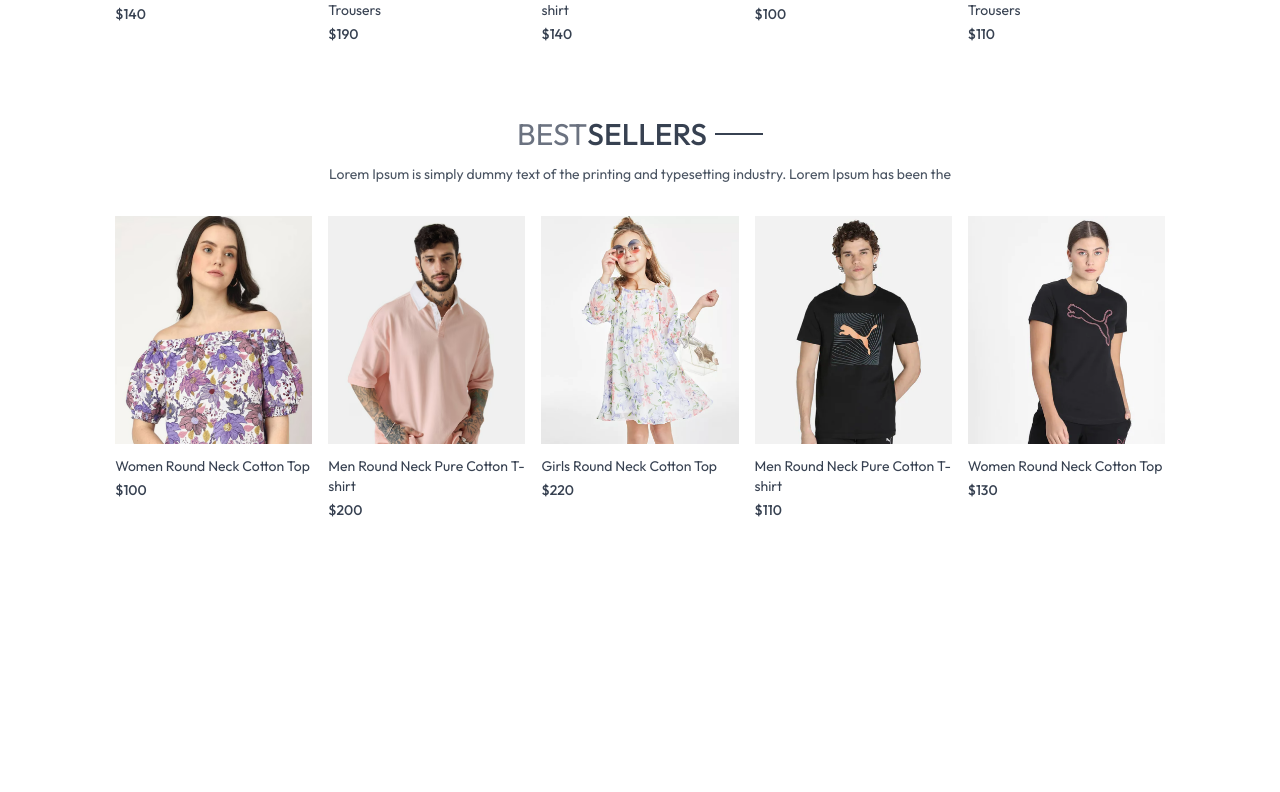
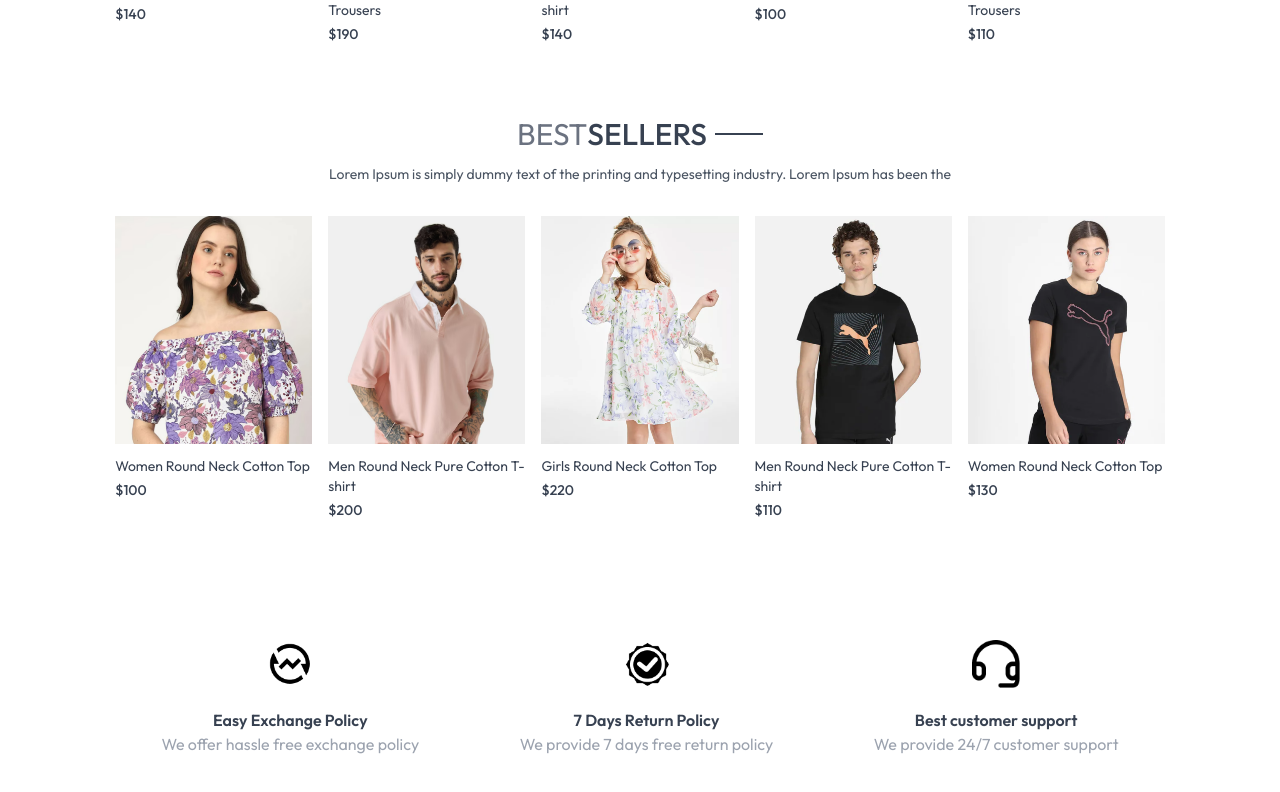
Before and after one commit to sheptianbagjautama/react-ecommerce, a React (Vite) app in the folder frontend/: page / in a window 1280 px wide. Shown: the part 1265-2057 px from the top of the page. Before the commit the page ends 1825 px from the top, so only its background shows below. Built offline with nearby package versions, Linux system fonts and the light colour scheme.

Commit message:
Create Our Policy Component

```diff
--- /dev/null
+++ b/frontend/src/components/OurPolicy.jsx
@@ -0,0 +1,26 @@
+import React from "react";
+import { assets } from "../assets/assets";
+
+const OurPolicy = () => {
+  return (
+    <div className="flex flex-col sm:flex-row justify-around gap-12 sm:gap-2 text-center py-20 text-xs sm:text-sm md:text-base text-gray-700">
+      <div>
+        <img src={assets.exchange_icon} className="w-12 m-auto mb-5" alt="" />
+        <p className="font-semibold">Easy Exchange Policy</p>
+        <p className="text-gray-400">We offer hassle free exchange policy</p>
+      </div>
+      <div>
+        <img src={assets.quality_icon} className="w-12 m-auto mb-5" alt="" />
+        <p className="font-semibold">7 Days Return Policy</p>
+        <p className="text-gray-400">We provide 7 days free return policy</p>
+      </div>
+      <div>
+        <img src={assets.support_img} className="w-12 m-auto mb-5" alt="" />
+        <p className="font-semibold">Best customer support</p>
+        <p className="text-gray-400">We provide 24/7 customer support </p>
+      </div>
+    </div>
+  );
+};
+
+export default OurPolicy;
--- a/frontend/src/pages/Home.jsx
+++ b/frontend/src/pages/Home.jsx
@@ -2,6 +2,7 @@
 import Hero from "../components/Hero";
 import LatestCollection from "../components/LatestCollection";
 import BestSeller from "../components/BestSeller";
+import OurPolicy from "../components/OurPolicy";
 
 const Home = () => {
   return (
@@ -9,6 +10,7 @@
       <Hero />
       <LatestCollection />
       <BestSeller />
+      <OurPolicy />
     </div>
   );
 };
```
